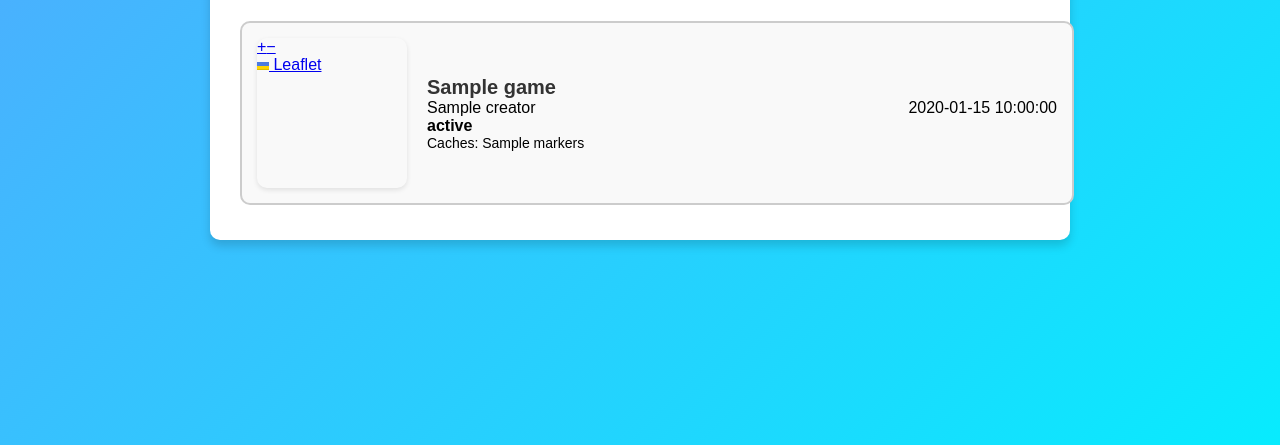
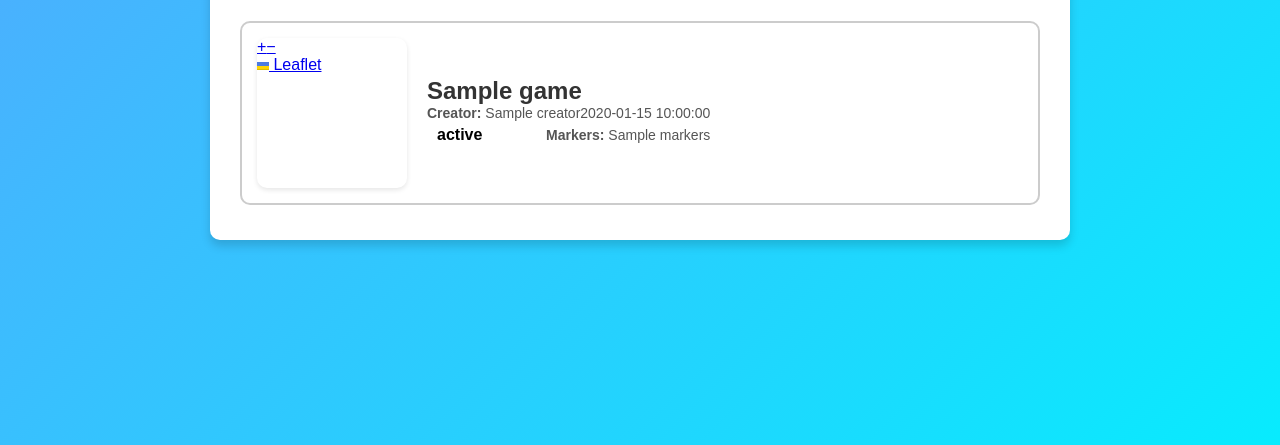
Before and after one commit to FeelNostalgic/PaaS, a Flask app: template templates/mainpage.html in a window 1280 px wide. Shown: the part 157-602 px from the top of the page. Run offline with Flask 3, Linux system fonts and the light colour scheme; the template is opened without the code that fills it: most values are stand-ins (such as "Sample title", 1, 10 or a date in 2020).

Commit message:
MainPage version 2

```diff
--- a/app.py
+++ b/app.py
@@ -78,6 +78,11 @@
     else:
         abort(404)
 
+@app.route('/game/<int:game_id>')
+def game_detail(game_id):
+    # Aquí deberías buscar el juego con el ID proporcionado y mostrar detalles
+    return f"Detalles del juego {game_id}"
+
 @app.route("/new_game")
 def newGame():
     if "user" in session:
--- a/static/css/hunts.css
+++ b/static/css/hunts.css
@@ -4,61 +4,60 @@
     margin: 15px 0;
     border-radius: 10px;
     display: flex;
-    flex-direction: row;
     align-items: center;
-    justify-content: space-between;
-    width: 100%;
-    background-color: #f9f9f9;
-    cursor: pointer; /* To indicate that the group is clickable */
+    cursor: pointer;
+    transition: background-color 0.3s ease;
 }
 
 .game-item:hover {
-    background-color: #f1f1f1; /* Hover effect for the clickable game item */
+    background-color: #f0f0f0;
 }
 
 .game-info {
-    flex-grow: 1;
-    padding-left: 20px;
+    margin-left: 20px;
+    display: flex;
+    flex-direction: column;
+    justify-content: space-between;
+    height: 100%;
 }
 
 .game-info h2 {
     margin: 0;
-    font-size: 20px;
+    font-size: 24px;
     color: #333;
 }
 
-.game-info p {
-    margin: 5px 0;
-    font-size: 14px;
-    color: #555;
-}
-
-.game-info .creator {
+.game-details {
     display: flex;
     justify-content: space-between;
     align-items: center;
 }
 
-.game-info .status {
-    font-size: 16px;
-    font-weight: bold;
+.game-details p {
+    margin: 0;
+    font-size: 14px;
+    color: #555;
 }
 
-.game-info .status.completed {
-    color: red;
+.game-status {
+    font-weight: bold;
+    padding: 5px 10px;
+    border-radius: 5px;
 }
 
-.game-info .status.in-progress {
-    color: green;
+.game-status.completed {
+    background-color: red;
+    color: white;
 }
 
-.game-info .status.in-revision {
-    color: blue;
+.game-status.in-progress {
+    background-color: green;
+    color: white;
 }
 
-.game-info .total-caches {
-    font-size: 14px;
-    font-weight: normal;
+.game-status.in-revision {
+    background-color: blue;
+    color: white;
 }
 
 .map-preview {
--- a/templates/mainpage.html
+++ b/templates/mainpage.html
@@ -33,24 +33,22 @@
     <div id="games-list">
         {% for game in games %}
             <div class="game-item" onclick="window.location.href='/game/{{ game.id }}'">
-                <!-- Mapa a la izquierda -->
+                <!-- Map Preview -->
                 <div id="map-{{ game.id }}" class="map-preview"></div>
 
-                <!-- Información del juego a la derecha -->
+                <!-- Game Info -->
                 <div class="game-info">
                     <h2>{{ game.name }}</h2>
-
-                    <div class="creator">
-                        <span>{{ game.creator }}</span>
-                        <span>{{ game.date }}</span>
+                    <div class="game-details">
+                        <p><strong>Creator:</strong> {{ game.creator }} </p>
+                        <p> {{ game.date }}</p>
                     </div>
 
-                    <div class="status {{ game.status | lower | replace(" ", "-") }}">
+                    <div class="game-details">
+                        <div class="game-status {{ game.status | lower | replace(" ", "-") }}">
                             {{ game.status }}
                         </div>
-
-                    <div class="total-caches">
-                        Caches: {{ game.markers }}
+                        <p><strong>Markers:</strong> {{ game.markers }}</p>
                     </div>
                 </div>
             </div>
@@ -60,6 +58,7 @@
 
 <script src="https://unpkg.com/leaflet/dist/leaflet.js"></script>
 <script>
+    // Mostrar los mapas de previsualización para cada juego
     document.addEventListener('DOMContentLoaded', function () {
         {% for game in games %}
             var latLngBounds = [
@@ -72,7 +71,7 @@
                 attribution: '&copy; <a href="https://www.openstreetmap.org/copyright">OpenStreetMap</a> contributors'
             }).addTo(map);
 
-                L.rectangle(latLngBounds, { color: "#ff7800", weight: 1 }).addTo(map);
+            L.rectangle(latLngBounds, {color: "#ff7800", weight: 1}).addTo(map);
         {% endfor %}
     });
 </script>
```
Lines whose indentation alone changed are shown as unchanged.
